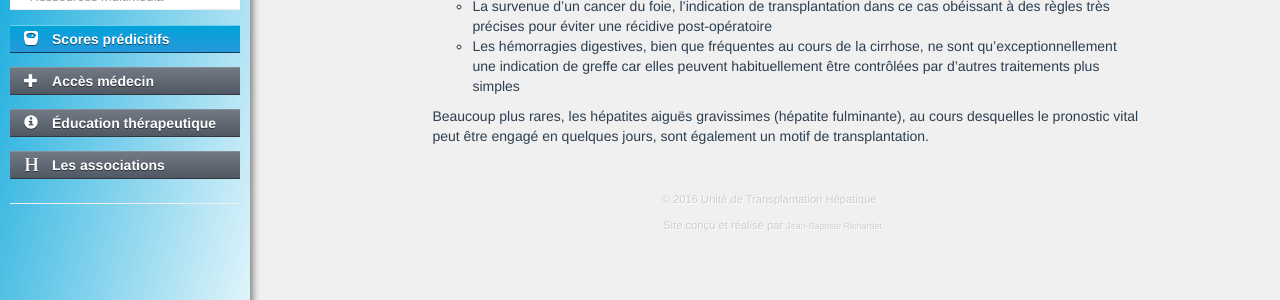
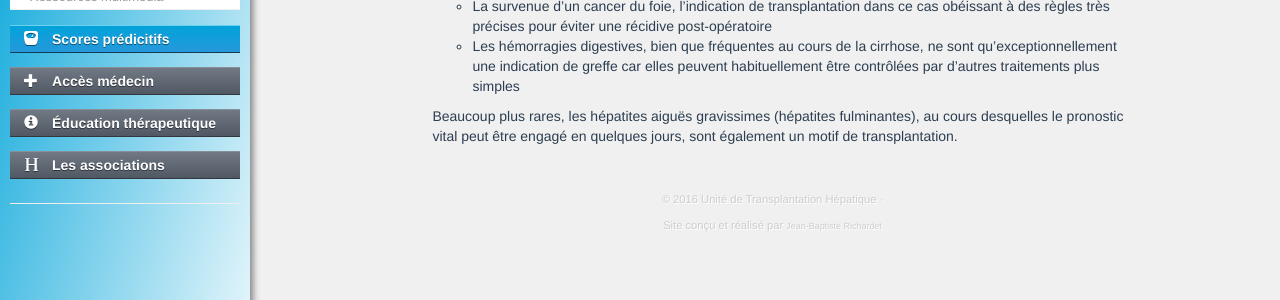
Before and after one commit to jphr/ARPHD, a Jekyll site: the page built from parcours.html, in a window 1280 px wide. Shown: the part 403-703 px from the top of the page. Built offline with Jekyll 4.4.1, drawn with Linux system fonts in a browser that asks for light colours.

Commit message:
Update parcours.html

```diff
--- a/parcours.html
+++ b/parcours.html
@@ -13,7 +13,7 @@ title: Unité de Transplantation Hépatique - Indication de la transplatation h
       <li class="bullet">La survenue d’un cancer du foie, l’indication de transplantation dans ce cas obéissant à des règles très précises pour éviter une récidive post-opératoire</li>
       <li class="bullet">Les hémorragies digestives, bien que fréquentes au cours de la cirrhose, ne sont qu’exceptionnellement une indication de greffe car elles peuvent habituellement être contrôlées par d’autres traitements plus simples</li>
       </ul>
-    Beaucoup plus rares, les hépatites aiguës gravissimes (hépatite fulminante), au cours desquelles le pronostic vital peut être engagé en quelques jours, sont également un motif de transplantation.
+    Beaucoup plus rares, les hépatites aiguës gravissimes (hépatites fulminantes), au cours desquelles le pronostic vital peut être engagé en quelques jours, sont également un motif de transplantation.
     </p>
   </div>
 </div>
```
